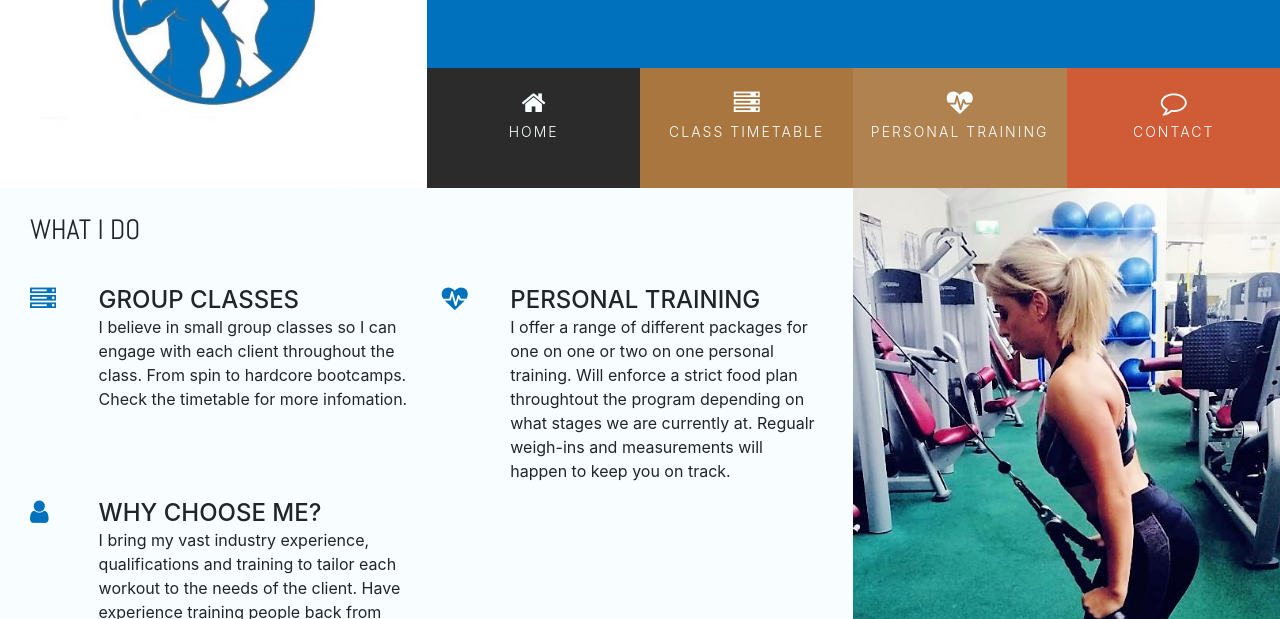
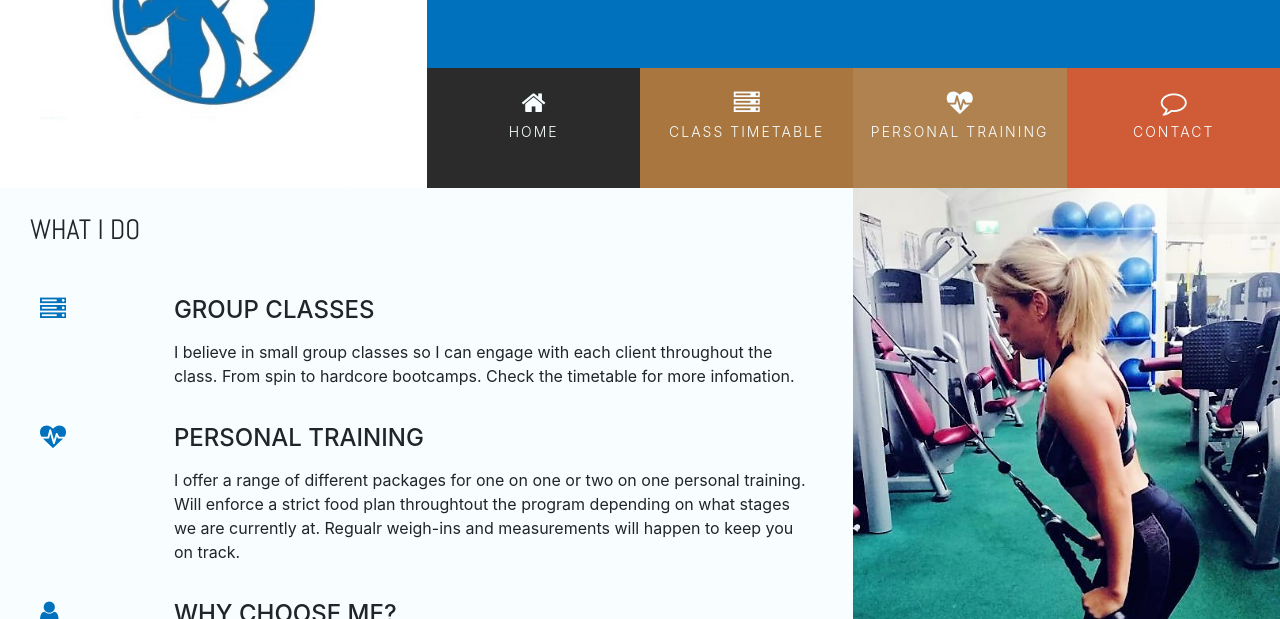
Before and after one commit to Code-Institute-Submissions/ci_milestone_project_1_Amy_Buckley_Fitness, a plain HTML site: page index.html in a window 1280 px wide. Shown: the part 181-800 px from the top of the page. Drawn offline with nearby package versions, Linux system fonts and the light colour scheme.

Commit message:
Fixed padding and spacing on paragraphs in Index.html

```diff
--- a/assets/css/style.css
+++ b/assets/css/style.css
@@ -209,6 +209,10 @@ footer {
   color: #0071bd;
 }
 
-.waht-i-do-heading {
+.what-i-do-heading {
   margin-bottom: 15px;
 }
+
+.what-i-do-points {
+    padding: 10px;
+}
--- a/index.html
+++ b/index.html
@@ -84,12 +84,10 @@
         <div class="col-md-8 bg-color-what-i-do section-column">
           <div class="row">
             <div class="col">
-              <h3 class="section-heading uppercase">What I do</h3>
+              <h3 class="section-heading uppercase">What I Do</h3>
             </div>
           </div>
-          <div class="row">
-            <div class="col-10 offset-1 offset-sm-0 col-sm-4 col-md-6">
-              <div class="row">
+            <div class="row what-i-do-points">
                 <div class="col-2">
                     <i class="what-i-do-icon fa fa-server"></i>
                 </div>
@@ -104,9 +102,7 @@
                     </p>
                 </div>
             </div>
-            </div>
-            <div class="col-10 offset-1 offset-sm-0 col-sm-4 col-md-6">
-              <div class="row">
+            <div class="row what-i-do-points">
                 <div class="col-2">
                     <i class="what-i-do-icon fa fa-heartbeat"></i>
                 </div>
@@ -123,9 +119,7 @@
                     </p>
                 </div>
             </div>
-            </div>
-            <div class="col-10 offset-1 offset-sm-0 col-sm-4 col-md-6">
-              <div class="row">
+			<div class="row what-i-do-points">
 				<div class="col-2">
 					<i class="what-i-do-icon fa fa-user"></i>
 				</div>
@@ -137,8 +131,6 @@
 						Have experience training people back from injury and pregant
 						women.
 					</p>
-                </div>
-              </div>
 				</div>
 			</div>
         </div>
```
Lines whose indentation alone changed are shown as unchanged.
